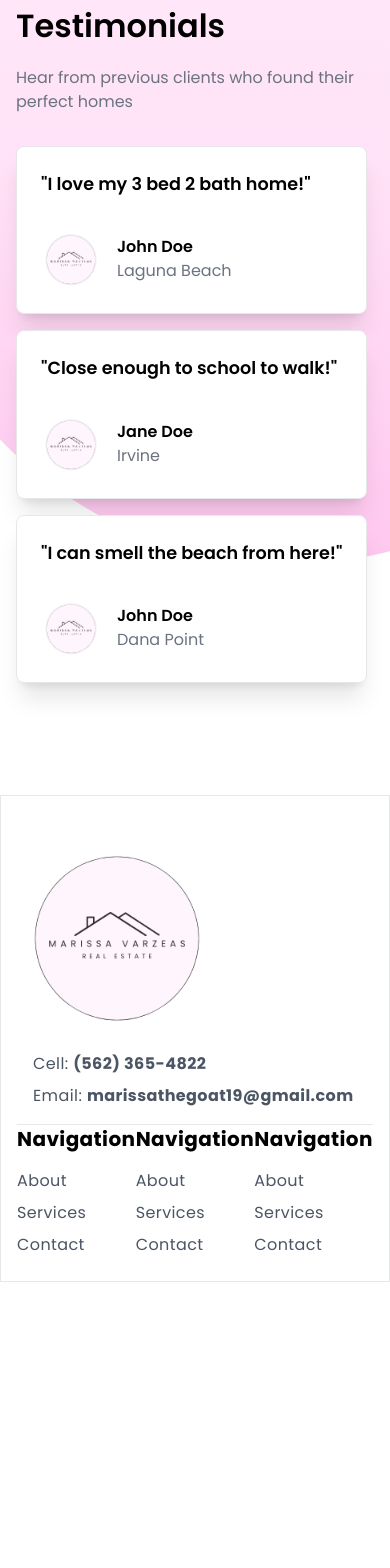
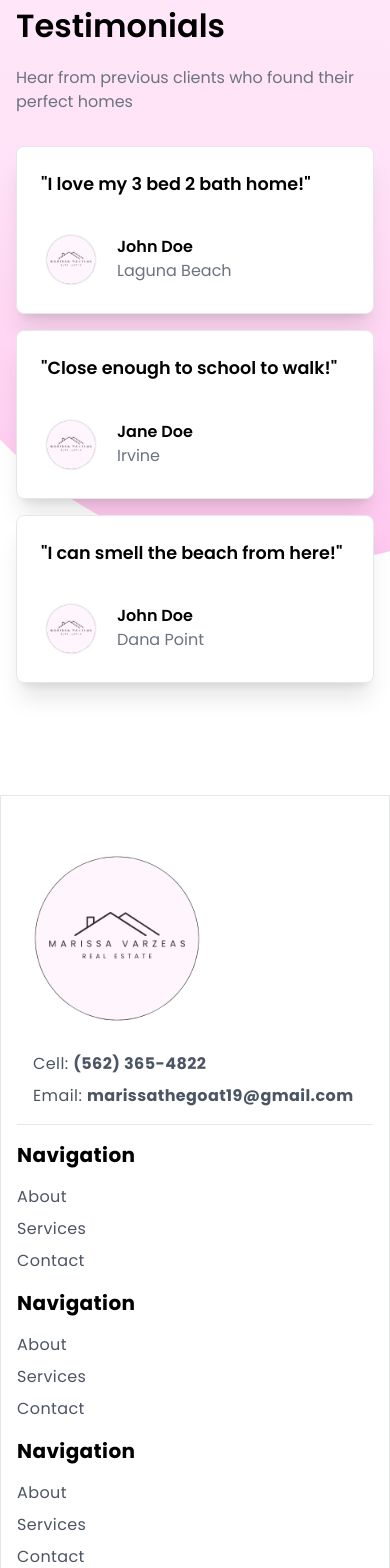
Before and after one commit to yungtyyler/mv-real-estate, a Next.js app: page / in a window 390 px wide. Shown: the part 780-2348 px from the top of the page. Before the commit the page ends 2062 px from the top, so only its background shows below. Built offline with nearby package versions, Linux system fonts and the light colour scheme.

Commit message:
UI fixes

```diff
--- a/src/app/page.tsx
+++ b/src/app/page.tsx
@@ -39,7 +39,7 @@ export default function Home() {
       <div className="flex flex-col items-center justify-center gap-4 my-16">
         <h2 className="text-[2em] font-semibold self-start">Testimonials</h2>
         <p className="text-gray-500 self-start">Hear from previous clients who found their perfect homes</p>
-        <div className="py-4 grid lg:grid-cols-3 md:grid-cols-2 gap-4 items-center justify-between w-full">
+        <div className="py-4 grid lg:grid-cols-3 md:grid-cols-2 gap-4 items-center md:justify-between w-full">
           {testimonials.map((testimonial, i) => (
             <div
               key={i}
--- a/src/components/Footer.tsx
+++ b/src/components/Footer.tsx
@@ -5,7 +5,7 @@ const Footer = () => {
     <footer className="w-full py-6 px-4 tracking-wide backdrop-blur-xl border border-t-gray-200">
       <div className="flex flex-col lg:gap-12 lg:flex-row lg:items-start lg:justify-between md:max-w-[1200px] mx-auto">
         <div className="w-full py-4 lg:py-0 lg:border-none border-b border-gray-200 flex flex-col gap-4">
-          <Image src="/logos/mv_logo.png" alt="Logo" width={200} height={200} />
+          <Image src="/logos/mv_logo_transparent.png" alt="Logo" width={200} height={200} />
           <div className="px-4 flex flex-col gap-2 text-gray-600">
             <p>
               Cell:{' '}
@@ -21,7 +21,7 @@ const Footer = () => {
             </p>
           </div>
         </div>
-        <div className="grid grid-cols-3 w-full">
+        <div className="md:grid md:grid-cols-3 flex flex-col gap-4 w-full py-4 md:py-0">
           <div>
             <h3 className="text-xl font-bold mb-4">Navigation</h3>
             <ul className="flex flex-col gap-2">
```
